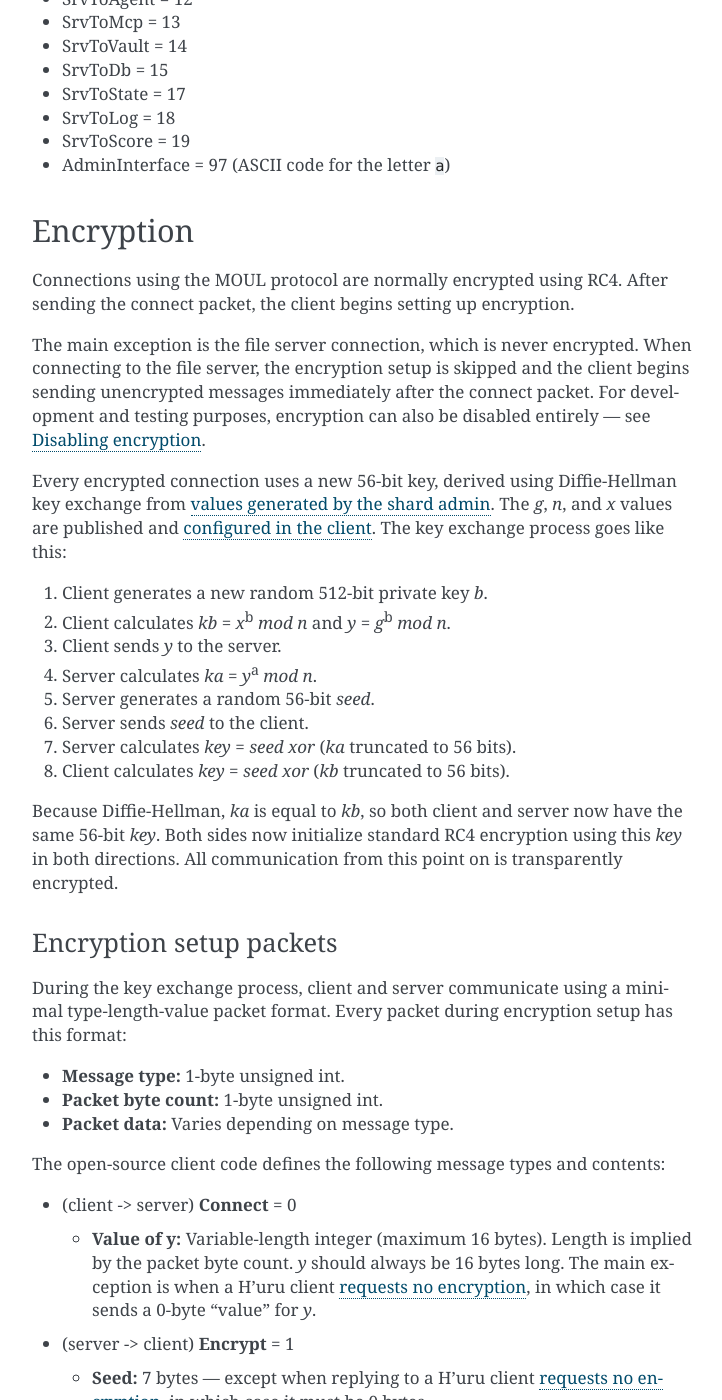
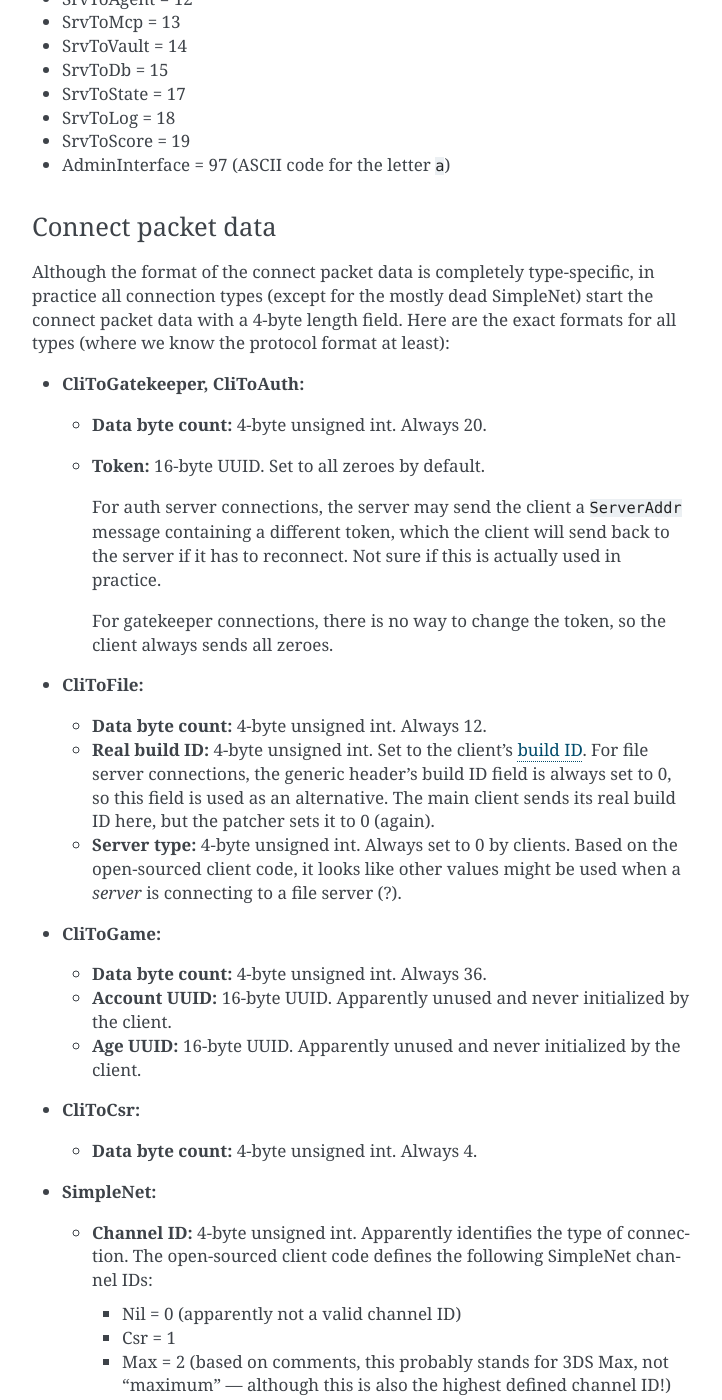
Before and after one commit to dgelessus/NAGUS, a Sphinx documentation site: the page built from docs/protocol.rst, in a window 1280 px wide and 1400 px high, scrolled down 2026 px. Shown: the whole window, without its empty margins (388-1110 px from the left). Built offline with Sphinx 7.4.7, drawn with Linux system fonts in a browser that asks for light colours.

Commit message:
Document connect packet data for all known connection types

```diff
--- a/docs/protocol.rst
+++ b/docs/protocol.rst
@@ -119,6 +119,72 @@ but not used in any of the open-source code:
 * SrvToScore = 19
 * AdminInterface = 97 (ASCII code for the letter ``a``)
 
+Connect packet data
+^^^^^^^^^^^^^^^^^^^
+
+Although the format of the connect packet data is completely type-specific,
+in practice all connection types
+(except for the mostly dead SimpleNet)
+start the connect packet data with a 4-byte length field.
+Here are the exact formats for all types
+(where we know the protocol format at least):
+
+* **CliToGatekeeper, CliToAuth:**
+
+  * **Data byte count:** 4-byte unsigned int.
+    Always 20.
+  * **Token:** 16-byte UUID.
+    Set to all zeroes by default.
+
+    For auth server connections,
+    the server may send the client a ``ServerAddr`` message containing a different token,
+    which the client will send back to the server if it has to reconnect.
+    Not sure if this is actually used in practice.
+
+    For gatekeeper connections,
+    there is no way to change the token,
+    so the client always sends all zeroes.
+
+* **CliToFile:**
+
+  * **Data byte count:** 4-byte unsigned int.
+    Always 12.
+  * **Real build ID:** 4-byte unsigned int.
+    Set to the client's :ref:`build ID <build_id>`.
+    For file server connections,
+    the generic header's build ID field is always set to 0,
+    so this field is used as an alternative.
+    The main client sends its real build ID here,
+    but the patcher sets it to 0 (again).
+  * **Server type:** 4-byte unsigned int.
+    Always set to 0 by clients.
+    Based on the open-sourced client code,
+    it looks like other values might be used when a *server* is connecting to a file server (?).
+
+* **CliToGame:**
+
+  * **Data byte count:** 4-byte unsigned int.
+    Always 36.
+  * **Account UUID:** 16-byte UUID.
+    Apparently unused and never initialized by the client.
+  * **Age UUID:** 16-byte UUID.
+    Apparently unused and never initialized by the client.
+
+* **CliToCsr:**
+
+  * **Data byte count:** 4-byte unsigned int.
+    Always 4.
+
+* **SimpleNet:**
+
+  * **Channel ID:** 4-byte unsigned int.
+    Apparently identifies the type of connection.
+    The open-sourced client code defines the following SimpleNet channel IDs:
+
+    * Nil = 0 (apparently not a valid channel ID)
+    * Csr = 1
+    * Max = 2 (based on comments, this probably stands for 3DS Max, not "maximum" --- although this is also the highest defined channel ID!)
+
 .. _connection_encryption:
 
 Encryption
```
